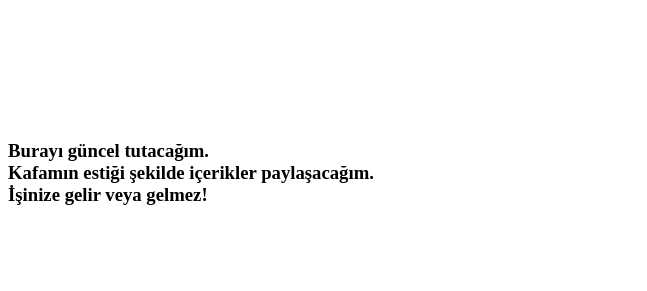
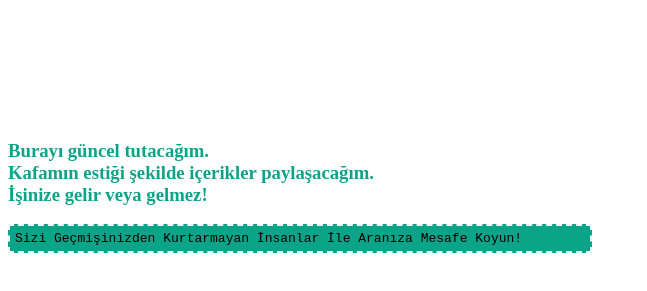
Before and after one commit to bilgiarti/bilgiarti.github.io, a plain HTML site: page index.html in a window 1280 px wide. Shown: the part 101-392 px from the top of the page, without its empty margins (0-647 px from the left). Drawn offline with Linux system fonts and the light colour scheme.

Commit message:
Update index.html

```diff
--- a/index.html
+++ b/index.html
@@ -8,12 +8,15 @@
             Tıklayınız...
         </a></p>
 <br><br><br><br><br><br>
-        <h3 style="color: #0ba88;">
+        <h3 style="color: #0ba488;">
             Burayı güncel tutacağım. <br>
             Kafamın estiği şekilde içerikler paylaşacağım.<br>
             İşinize gelir veya gelmez!
 
         </h3>
-
+<pre style="background-color: #0ba488;
+ border: 2px dashed rgb(235, 243, 251);
+ overflow: auto; padding: 5px; text-align: justify; width: 569.633px;">
+Sizi Geçmişinizden Kurtarmayan İnsanlar İle Aranıza Mesafe Koyun!<span style="font-size: 12px; line-height: 14px;"></span></pre>
     </body>
 </html>
```
